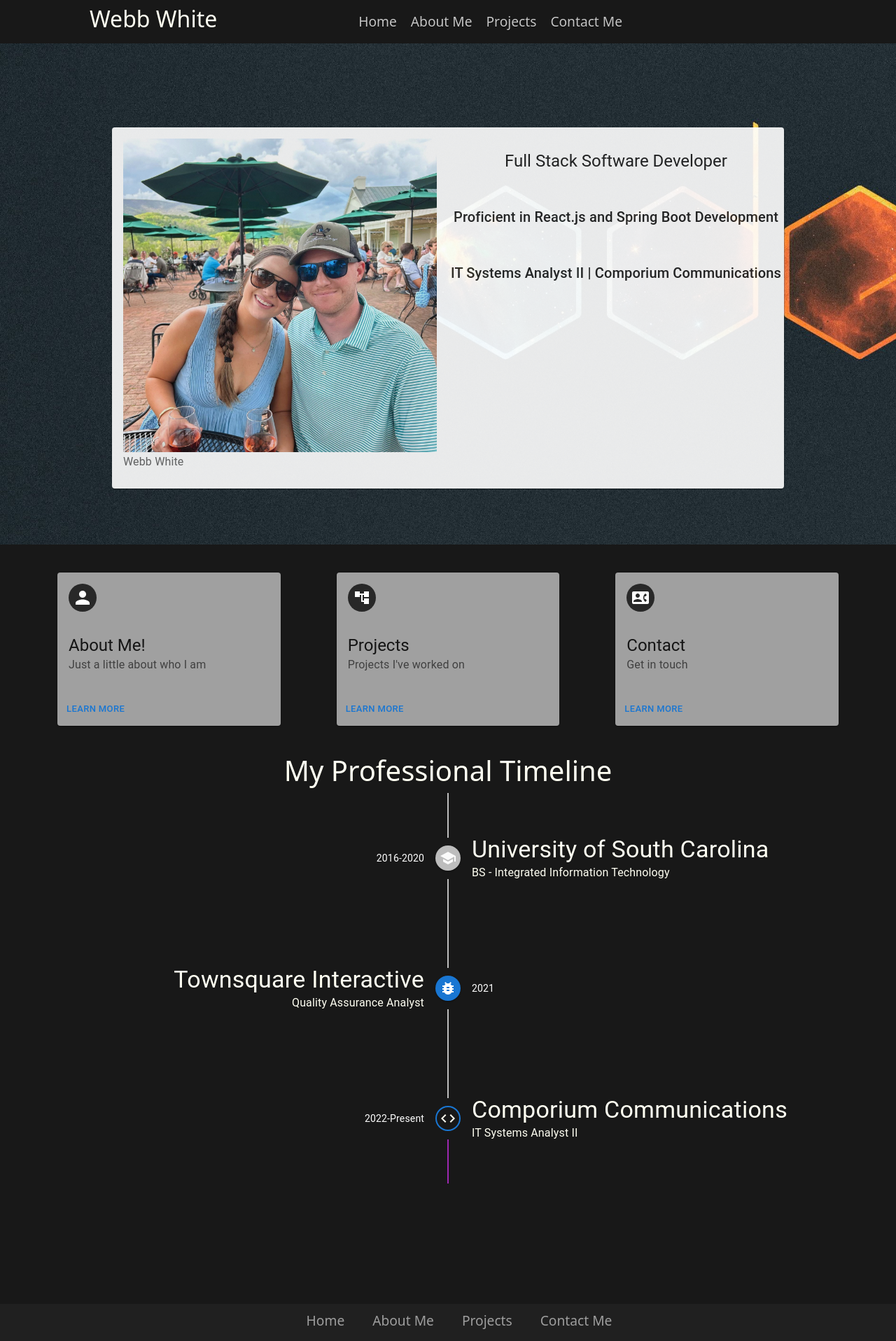
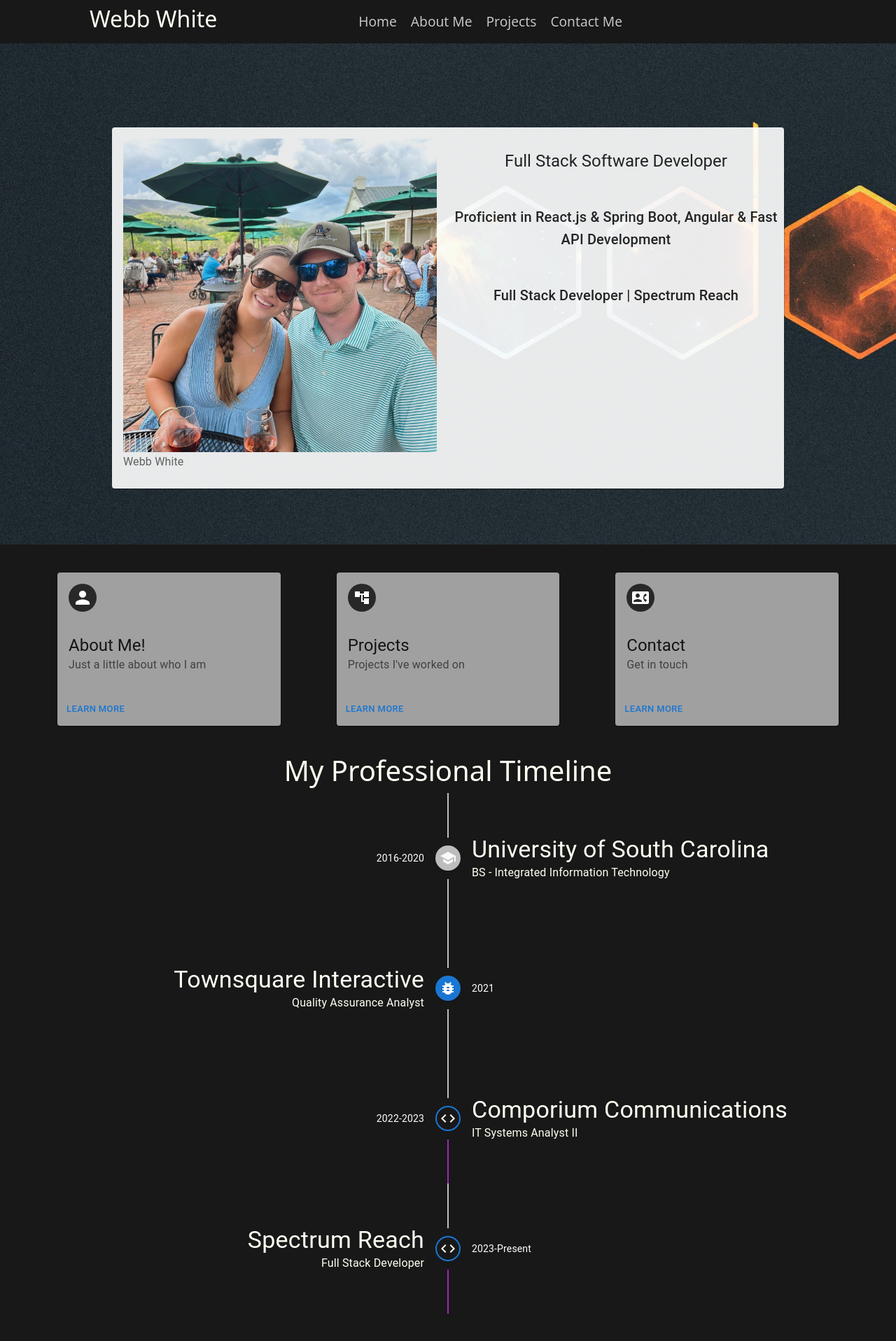
Before and after one commit to Webbwhite98/webbwhite, a React (Create React App) app: page / in a window 1280 px wide. Shown: the top 1916 px of the page at 70% size. Built offline with nearby package versions, Linux system fonts and the light colour scheme.

Commit message:
spectrum changes

```diff
--- a/src/components/other/WebbTimeLine.jsx
+++ b/src/components/other/WebbTimeLine.jsx
@@ -82,7 +82,7 @@ const WebbTimeLine=()=>{
                     variant="body2"
                     color="white"
                 >
-                    2022-Present
+                    2022-2023
                 </TimelineOppositeContent>
                 <TimelineSeparator>
                     <TimelineConnector />
@@ -97,6 +97,29 @@ const WebbTimeLine=()=>{
                         </Typography>
                         <Typography sx={{ '@media (max-width: 663px)': {fontSize: '12px'},}}>
                             IT Systems Analyst II</Typography>
+                </TimelineContent>
+            </TimelineItem>
+            <TimelineItem>
+                <TimelineOppositeContent
+                    sx={{ m: 'auto 0' }}
+                    variant="body2"
+                    color="white"
+                >
+                    2023-Present
+                </TimelineOppositeContent>
+                <TimelineSeparator>
+                    <TimelineConnector />
+                    <TimelineDot className={'rotate'} color="primary" variant="outlined">
+                        <CodeIcon  />
+                    </TimelineDot>
+                    <TimelineConnector sx={{ bgcolor: 'secondary.main' }} />
+                </TimelineSeparator>
+                <TimelineContent  className={'timeline'} sx={{ py: '60px', px: 2 }}>
+                    <Typography variant="h4" component="span"  sx={{mt: 4, mb: 2, '@media (max-width: 663px)': {fontSize: '70%'},}}>
+                        Spectrum Reach
+                    </Typography>
+                    <Typography sx={{ '@media (max-width: 663px)': {fontSize: '12px'},}}>
+                        Full Stack Developer</Typography>
                 </TimelineContent>
             </TimelineItem>
             {/*<TimelineItem>*/}
--- a/src/components/pages/Home.jsx
+++ b/src/components/pages/Home.jsx
@@ -49,12 +49,12 @@ const Home=()=>{
                                                    </Grid>
                                                    <Grid item xs>
                                                        <Typography sx={{ mt: 4, mb: 2 }} variant="h6" component="div">
-                                                           Proficient in React.js and Spring Boot Development
+                                                           Proficient in React.js & Spring Boot, Angular & Fast API Development
                                                        </Typography>
                                                    </Grid>
                                                    <Grid item xs>
                                                        <Typography sx={{ mt: 4, mb: 2 }} variant="h6" component="div">
-                                                           IT Systems Analyst II | Comporium Communications
+                                                           Full Stack Developer | Spectrum Reach
                                                        </Typography>
                                                    </Grid>
                                                </Grid>
```
